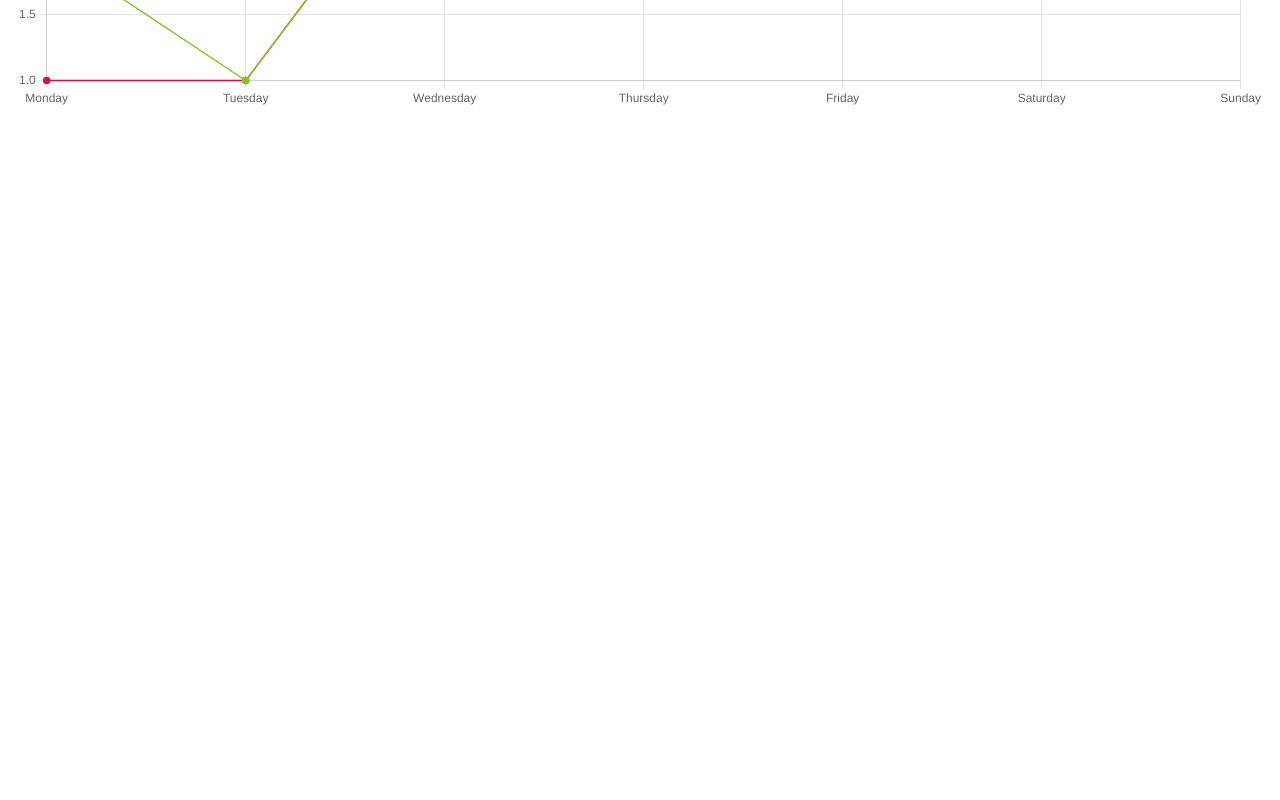
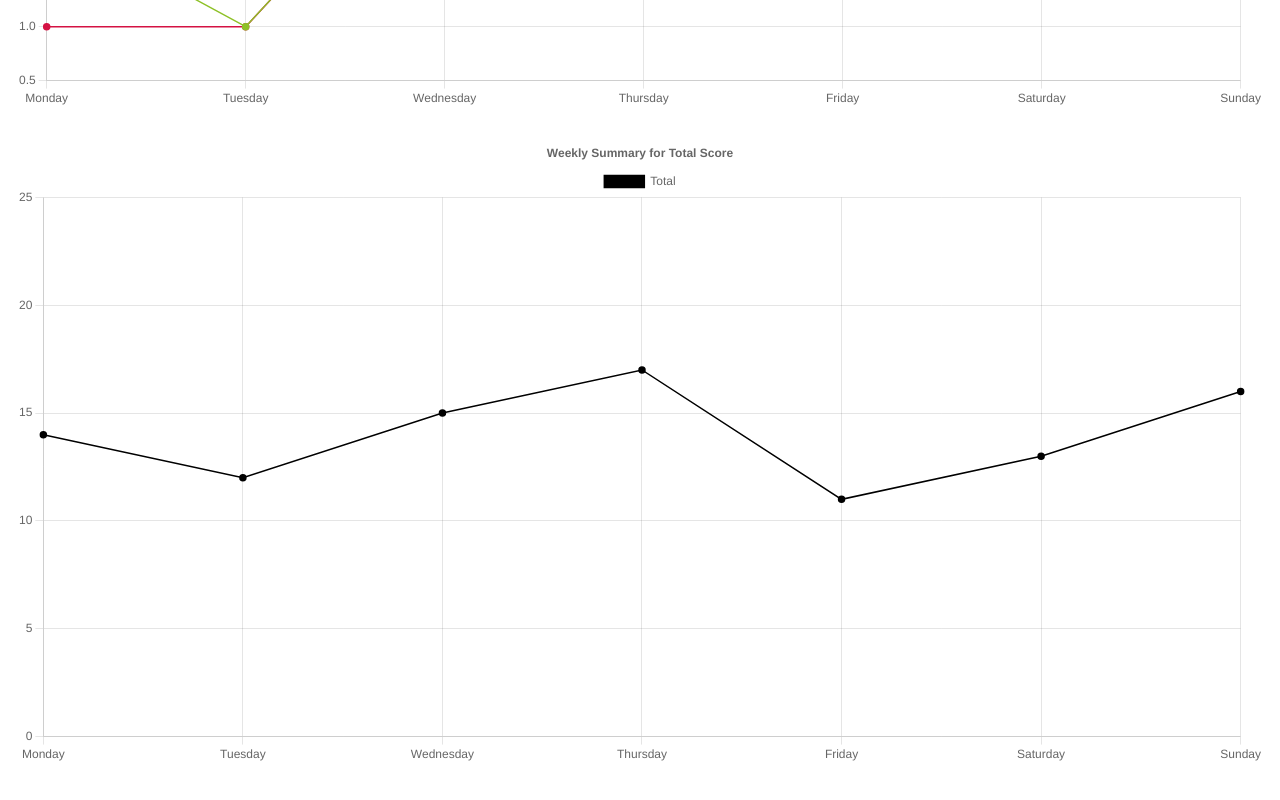
Before and after one commit to eddie-fashioni/capstone, a React (Create React App) app in the folder client/: page /dash in a window 1280 px wide. Shown: the part 818-1618 px from the top of the page. Before the commit the page ends 975 px from the top, so only its background shows below. Built offline with nearby package versions, Linux system fonts and the light colour scheme.

Commit message:
Added second line chart for total score

```diff
--- a/client/src/components/ScoreChart/ScoreChart.js
+++ b/client/src/components/CategoryChart/CategoryChart.js
@@ -1,4 +1,4 @@
-import "./ScoreChart.scss";
+import "./CategoryChart.scss";
 import { useEffect, useState } from "react";
 import {
   Chart as ChartJS,
@@ -19,16 +19,19 @@
   PointElement,
   Title,
   Tooltip,
-  Legend,
+  Legend
 );
 
-function ScoreChart() {
-
+function CategoryChart() {
   const [chartData, setChartData] = useState({
     datasets: [],
   });
 
   const [chartOptions, setChartOptions] = useState({});
+
+  // Add JSON data below
+  // *last 7 timestamp entries to labels array*
+  // *last 7 category scores to datasets objects*
 
   useEffect(() => {
     setChartData({
@@ -39,69 +42,77 @@
         "Thursday",
         "Friday",
         "Saturday",
-      "Sunday"],
+        "Sunday",
+      ],
       datasets: [
         {
           label: "Sleep",
           borderWidth: 1.5,
+          hoverBorderWidth: 10,
           borderColor: "#00aedb",
           backgroundColor: "#00aedb",
-          data: [3, 2, 3, 4, 5, 4, 5],
-          spanGaps: false
+          data: [3, 2, 3, 4, 5, 4, 5]
         },
         {
           label: "Fatigue",
           borderWidth: 1.5,
+          hoverBorderWidth: 10,
           borderColor: "#8ec127",
           backgroundColor: "#8ec127",
-          data: [2, 1, 3, 3, 3, 4, 4],
-          spanGaps: false
+          data: [2, 1, 3, 3, 3, 4, 4]
         },
         {
           label: "Stress",
           borderWidth: 1.5,
-          borderColor: "#a200ff",
-          backgroundColor: "#a200ff",
-          data: [4, 2, 3, 5, 5, 3, 2],
-          spanGaps: false
+          hoverBorderWidth: 10,
+          borderColor: "#f47835",
+          backgroundColor: "#f47835",
+          data: [4, 2, 3, 5, 5, 3, 2]
         },
         {
           label: "Soreness",
           borderWidth: 1.5,
+          hoverBorderWidth: 10,
           borderColor: "#d41243",
           backgroundColor: "#d41243",
-          data: [1, 1, 3, 4, 3, 4, 2],
-          spanGaps: false
+          data: [1, 1, 3, 4, 3, 4, 2]
         },
         {
           label: "Motivation",
           borderWidth: 1.5,
-          borderColor: "#f47835",
-          backgroundColor: "#f47835",
-          data: [4, 4, 3, 2, 5, 4, 3],
-          spanGaps: false
-        }
+          hoverBorderWidth: 10,
+          borderColor: "#a200ff",
+          backgroundColor: "#a200ff",
+          data: [4, 4, 3, 2, 5, 4, 3]
+        },
       ],
     });
     setChartOptions({
       responsive: true,
+      scales: {
+        y: {
+          min: 0.5,
+          max: 5.5
+        }
+      },
       plugins: {
         legend: {
-          position: "top"
+          position: "top",
         },
         title: {
           display: true,
-        text: "Weekly Summary"
-        }
-      }
-    })
-}, [])
+          text: "Weekly Summary for Category Scores",
+          padding: 5,
+        },
+      },
+    });
+  }, []);
 
   return (
     <div className="category-chart">
-      <Line options={chartOptions} data={chartData}/>
+      <Line options={chartOptions} data={chartData} />
     </div>
   );
 }
 
-export default ScoreChart;
+export default CategoryChart;
--- /dev/null
+++ b/client/src/components/TotalChart/TotalChart.js
@@ -0,0 +1,86 @@
+import "./TotalChart.scss";
+import { useEffect, useState } from "react";
+import {
+  Chart as ChartJS,
+  CategoryScale,
+  LinearScale,
+  LineElement,
+  PointElement,
+  Title,
+  Tooltip,
+  Legend,
+} from "chart.js";
+import { Line } from "react-chartjs-2";
+
+ChartJS.register(
+  CategoryScale,
+  LinearScale,
+  LineElement,
+  PointElement,
+  Title,
+  Tooltip,
+  Legend
+);
+
+function TotalChart() {
+  const [chartData, setChartData] = useState({
+    datasets: [],
+  });
+
+  const [chartOptions, setChartOptions] = useState({});
+
+  // Add JSON data below
+  // *last 7 timestamp entries to labels array*
+  // *last 7 total scores to datasets objects*
+
+  useEffect(() => {
+    setChartData({
+      labels: [
+        "Monday",
+        "Tuesday",
+        "Wednesday",
+        "Thursday",
+        "Friday",
+        "Saturday",
+        "Sunday",
+      ],
+      datasets: [
+        {
+          label: "Total",
+          borderWidth: 1.5,
+          hoverBorderWidth: 10,
+          borderColor: "black",
+          backgroundColor: "black",
+          data: [14, 12, 15, 17, 11, 13, 16]
+        }
+      ]
+    });
+    setChartOptions({
+      responsive: true,
+      scales: {
+        y: {
+          min: 0,
+          max: 25
+        }
+      },
+      plugins: {
+        legend: {
+          display: "false",
+        },
+        title: {
+          display: true,
+          text: "Weekly Summary for Total Score",
+          padding: 5,
+        },
+      },
+    });
+  }, []);
+
+  return (
+    <div className="category-chart">
+      <Line options={chartOptions} data={chartData} />
+    </div>
+  );
+}
+
+export default TotalChart;
--- a/client/src/pages/Dash/Dash.js
+++ b/client/src/pages/Dash/Dash.js
@@ -1,4 +1,5 @@
-import ScoreChart from "../../components/ScoreChart/ScoreChart";
+import CategoryChart from "../../components/CategoryChart/CategoryChart";
+import TotalChart from "../../components/TotalChart/TotalChart";
 import "./Dash.scss";
 
 function Dash() {
@@ -12,7 +13,8 @@
           Check out your weekly roundup in the chart below.
         </p>
         </div>
-      <ScoreChart/>
+      <CategoryChart/>
+      <TotalChart/>
       </div>
     </>
   );
```
Also changed, not shown: client/src/components/CategoryChart/CategoryChart.scss (renamed from client/src/components/ScoreChart/ScoreChart.scss), client/src/components/TotalChart/TotalChart.scss (added). Lines whose indentation alone changed are shown as unchanged.
